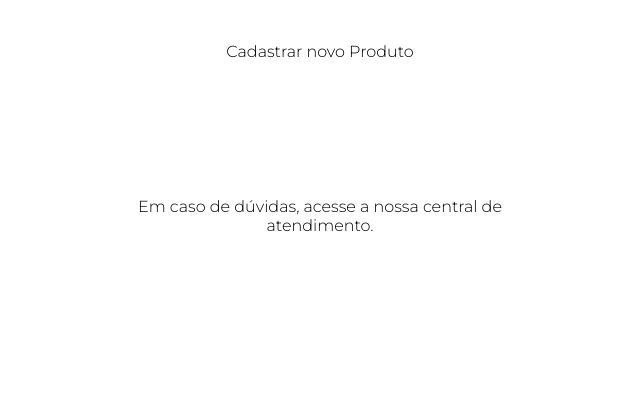
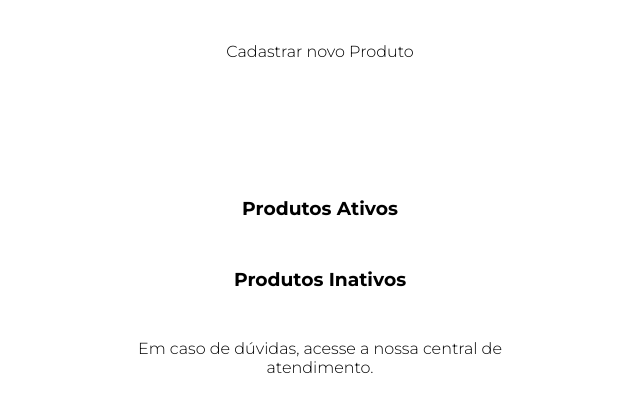
Before and after one commit to deboracornetta/djangogirls, a Django app: page /sellers/products/ in a window 1280 px wide. Shown: the part 209-621 px from the top of the page, without its empty margins (320-960 px from the left). Run offline with Django 3.2, Linux system fonts and the light colour scheme; data that the repository does not hold is empty.

Commit message:
titulo para listas

```diff
--- a/magalu_sellers/sellers_website/static/sellers_website/css/style.css
+++ b/magalu_sellers/sellers_website/static/sellers_website/css/style.css
@@ -144,7 +144,10 @@ ACCESS SECTION
 /*
 PRODUCT LISTS HOME
 */
-
+.list__title {
+    color: black;
+    padding: 1.5rem;
+}
 .product-list {
     display: flex;
     flex-wrap: wrap;
--- a/magalu_sellers/sellers_website/templates/sellers_website/sellers_products.html
+++ b/magalu_sellers/sellers_website/templates/sellers_website/sellers_products.html
@@ -4,6 +4,7 @@
         <h1 class="page__title">Lista de Produtos</h1>
         <a class="button" href="/sellers/product/register">Cadastrar novo Produto</a>
         <section class="access ">
+            <h3 class="list__title">Produtos Ativos</h3>
             <ul class="product-list">
                 {% for i in my_products %}
                 {% if i.ativo_produto %}
@@ -20,6 +21,7 @@
                 {% endif %}
                 {% endfor %}
             </ul>
+            <h3 class="list__title">Produtos Inativos</h3>
             <ul class="product-list">
                 {% for i in my_products %}
                 {% if i.ativo_produto == False %}
```
Also changed, not shown: magalu_sellers/db.sqlite3.
